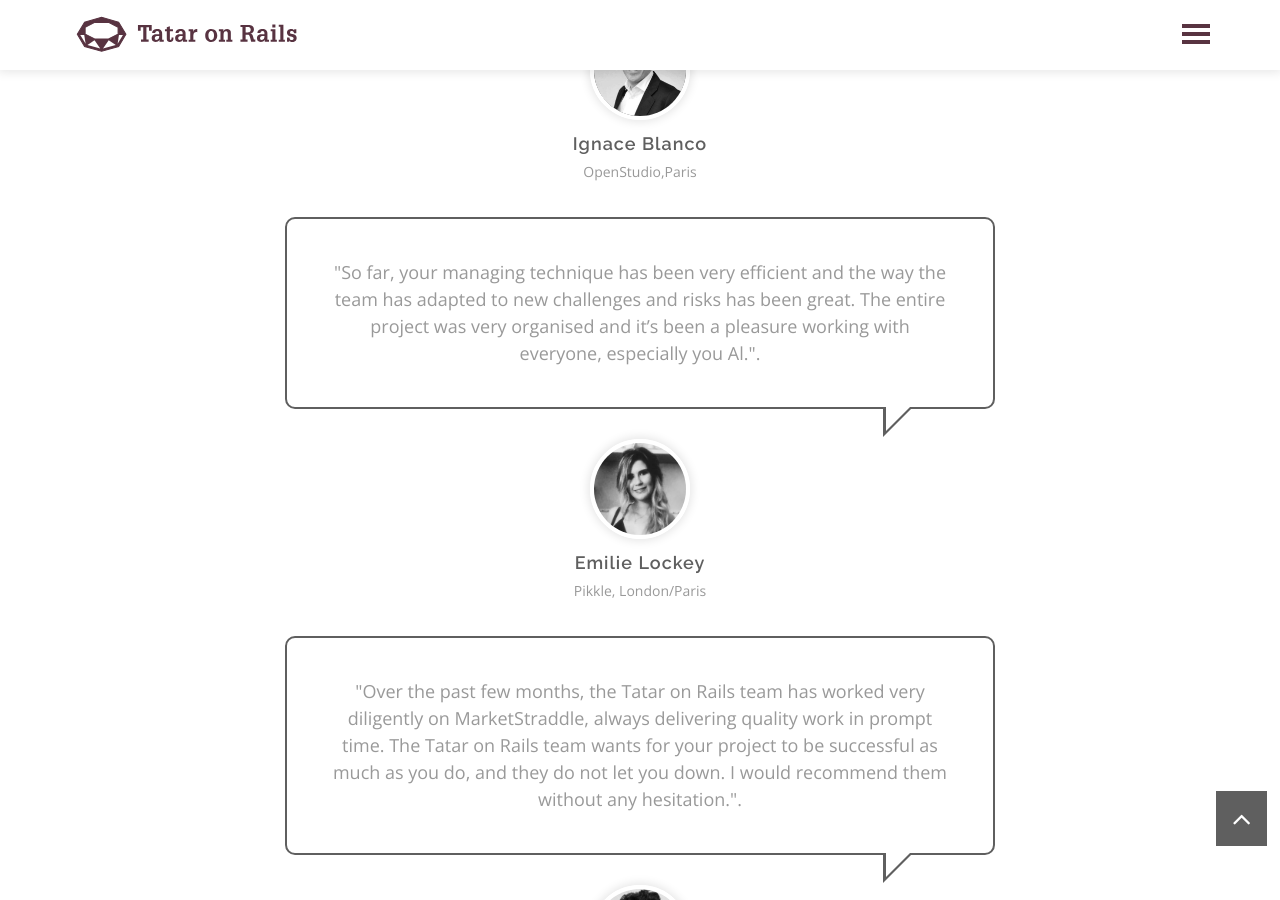
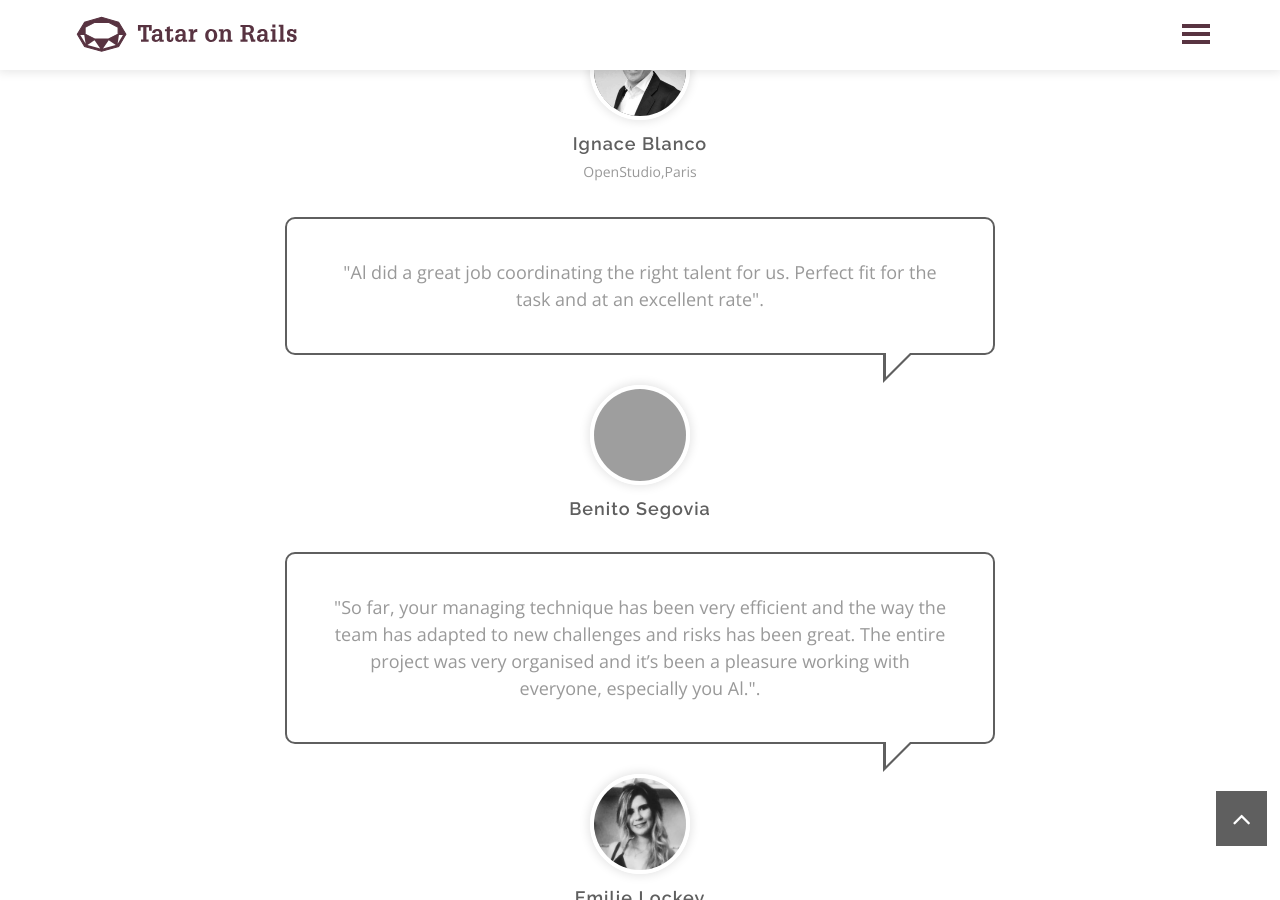
Before and after one commit to tataronrails/tataronrails.github.io, a Jekyll site: the page built from index.md, in a window 1280 px wide and 900 px high, scrolled down 3994 px. Built offline with Jekyll 4.4.1, drawn with Linux system fonts in a browser that asks for light colours; our own code applies the rules of GitHub Pages for plain Markdown files; grey boxes are pictures that could not be loaded.

Commit message:
Update default.html

```diff
--- a/_layouts/default.html
+++ b/_layouts/default.html
@@ -616,6 +616,22 @@ Anticipating need and being proactive to propose solution (involving money from
                                     <!-- end of feedback block-->
 
 
+<!--beginning of feedback block -->
+                                    <div class="item wow fadeInRight" data-wow-delay="0.7s">
+                                        <p class="speech">
+                                            "Al did a great job coordinating the right talent for us. Perfect fit for the task and at an excellent rate".
+                                        </p>
+                                        <div class="client-info">
+                                            <img src="/assets/images/benito.jpg">
+                                            <h4>
+                                                Benito Segovia
+                                            </h4>
+                                        </div>
+                                    </div>
+                                    <!-- /.item -->
+                                    <!-- end of feedback block-->
+
+
 
 
                                     <!--beginning of feedback block -->
```
